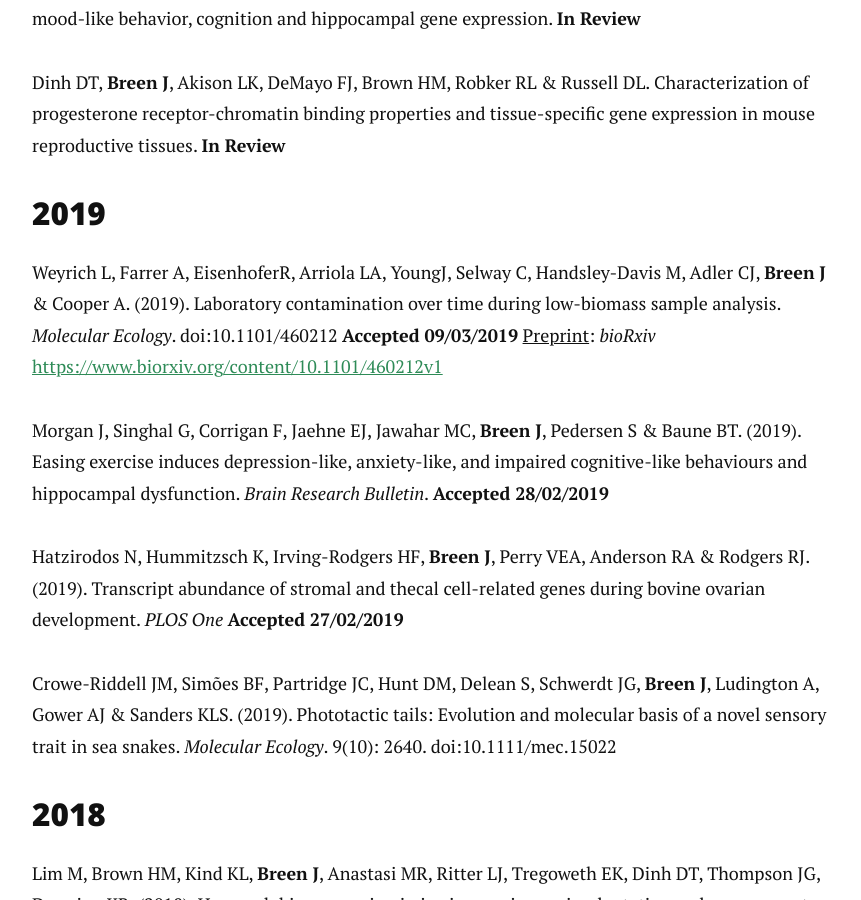
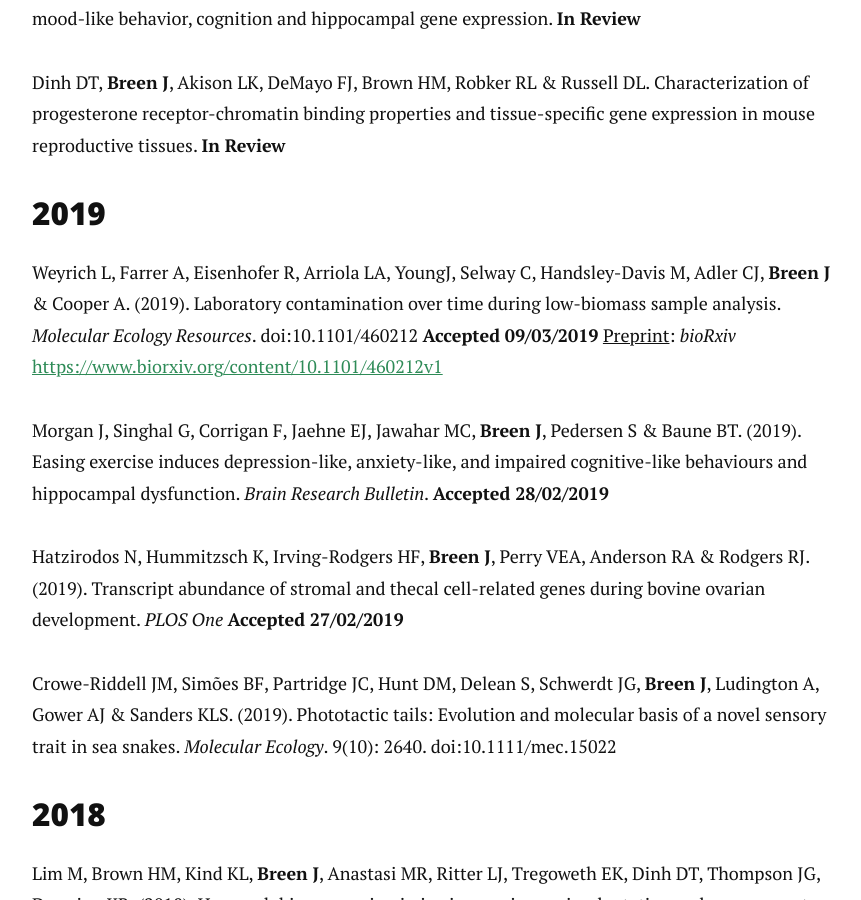
Before and after one commit to jimmybgammyknee/jimmybgammyknee.github.io, a Jekyll site: the page built from cv.md, in a window 1280 px wide and 900 px high, scrolled down 4107 px. Shown: the whole window, without its empty margins (208-1069 px from the left). Built offline with Jekyll 4.4.1, drawn with Linux system fonts in a browser that asks for light colours; nearby versions of some CDN libraries.

Commit message:
added formating changes (including spaces)

```diff
--- a/cv.md
+++ b/cv.md
@@ -111,7 +111,7 @@ Dinh DT, **Breen J**, Akison LK, DeMayo FJ, Brown HM, Robker RL & Russell DL. Ch
 
 ### 2019
 
-Weyrich L, Farrer A, EisenhoferR, Arriola LA, YoungJ, Selway C, Handsley-Davis M, Adler CJ, **Breen J** & Cooper A. (2019). Laboratory contamination over time during low-biomass sample analysis. _Molecular Ecology_. doi:10.1101/460212 **Accepted 09/03/2019**
+Weyrich L, Farrer A, Eisenhofer R, Arriola LA, YoungJ, Selway C, Handsley-Davis M, Adler CJ, **Breen J** & Cooper A. (2019). Laboratory contamination over time during low-biomass sample analysis. _Molecular Ecology Resources_. doi:10.1101/460212 **Accepted 09/03/2019**
 <ins> Preprint</ins>: *bioRxiv* [https://www.biorxiv.org/content/10.1101/460212v1](https://www.biorxiv.org/content/10.1101/460212v1)
 
 Morgan J, Singhal G, Corrigan F, Jaehne EJ, Jawahar MC, **Breen J**, Pedersen S & Baune BT. (2019). Easing exercise induces depression-like, anxiety-like, and impaired cognitive-like behaviours and hippocampal dysfunction. _Brain Research Bulletin_. **Accepted 28/02/2019**
```
